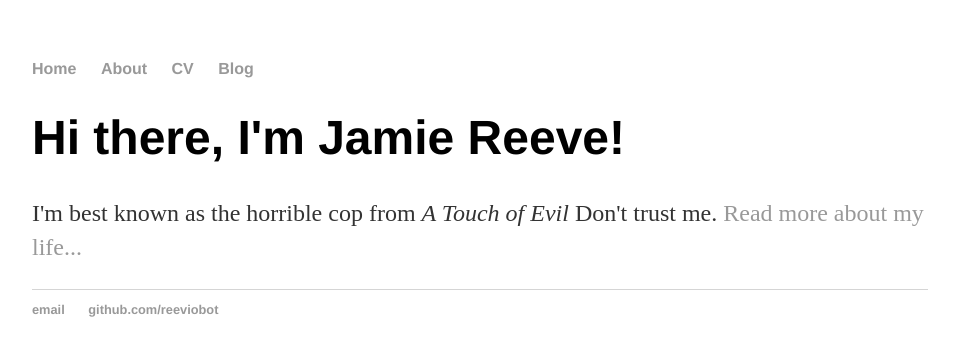
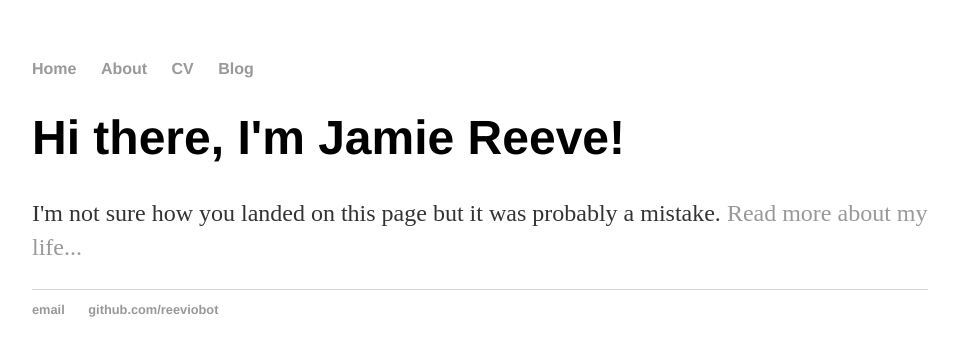
Before and after one commit to reeviobot/reeviobot.github.io, a Jekyll site: the page built from index.html, in a window 1280 px wide. Shown: the top 356 px of the page, without its empty margins (160-1119 px from the left). Built offline with Jekyll 4.4.1, drawn with Linux system fonts in a browser that asks for light colours.

Commit message:
Update index.html
Edits

```diff
--- a/index.html
+++ b/index.html
@@ -4,5 +4,5 @@ title: Jamie Reeve | Home
 ---
 <div class="blurb">
 	<h1>Hi there, I'm Jamie Reeve!</h1>
-	<p>I'm best known as the horrible cop from <em>A Touch of Evil</em> Don't trust me. <a href="/about">Read more about my life...</a></p>
+	<p>I'm not sure how you landed on this page but it was probably a mistake. <a href="/about">Read more about my life...</a></p>
 </div><!-- /.blurb -->
```
